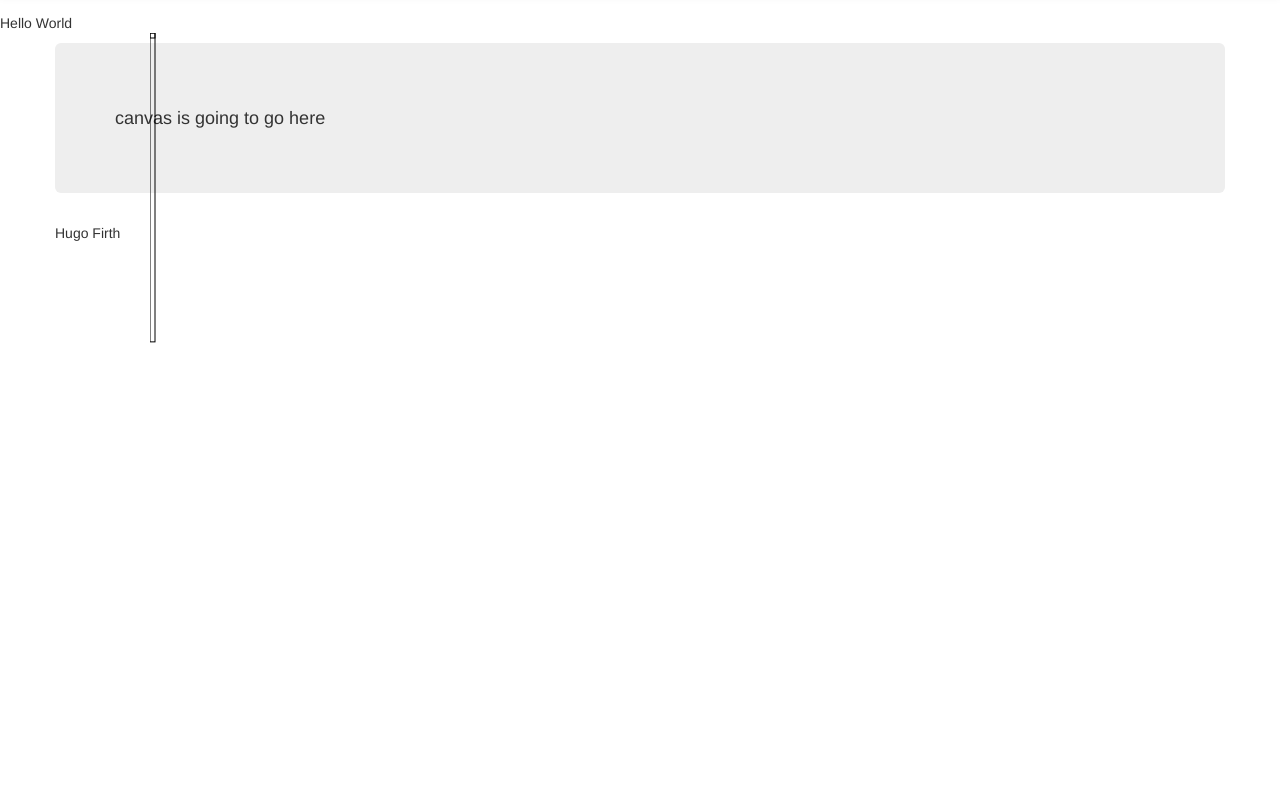
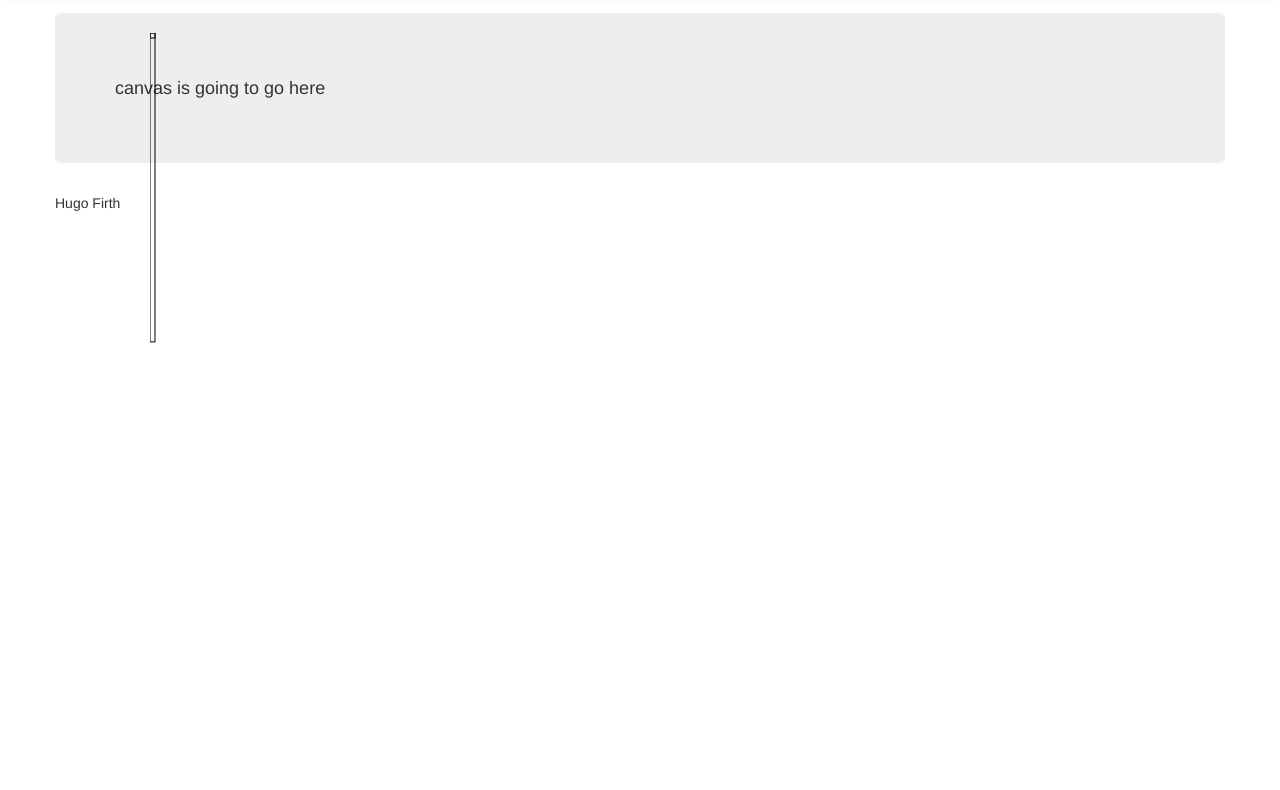
Before and after one commit to firthh/MapTowerDefence, a plain HTML site: page resources/index.html in a window 1280 px wide. Shown: the part 47-837 px from the top of the page. Drawn offline with nearby package versions, Linux system fonts and the light colour scheme.

Commit message:
removed uneeded div in html. updated formatting in core

```diff
--- a/resources/index.html
+++ b/resources/index.html
@@ -50,10 +50,6 @@
                 </div>
             </div>
         </div>
-
-        <div>
-          <p>Hello World</p>
-        </div>
         <div class="container">
 
             <!-- Main hero unit for a primary marketing message or call to action -->
```
Also changed, not shown: 1 other file.
